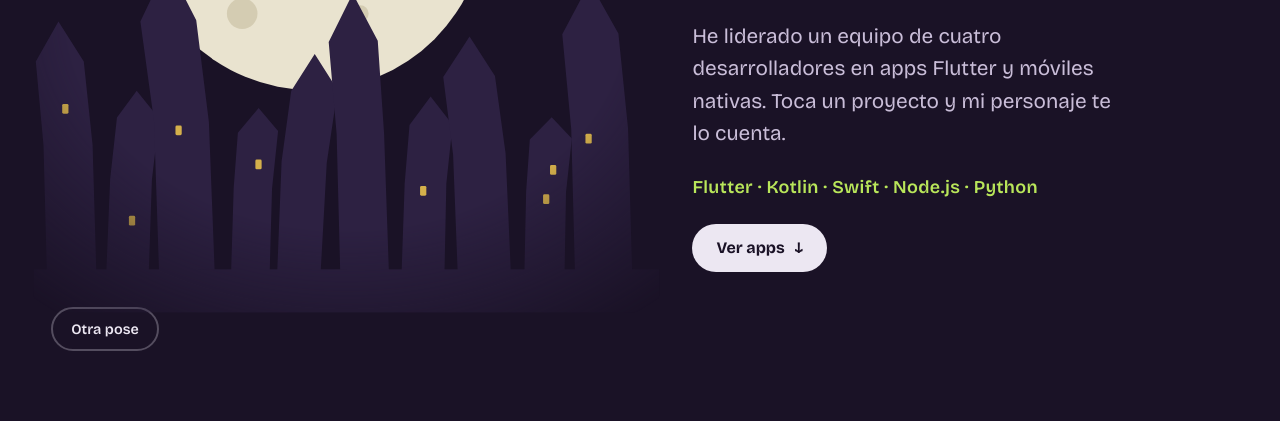
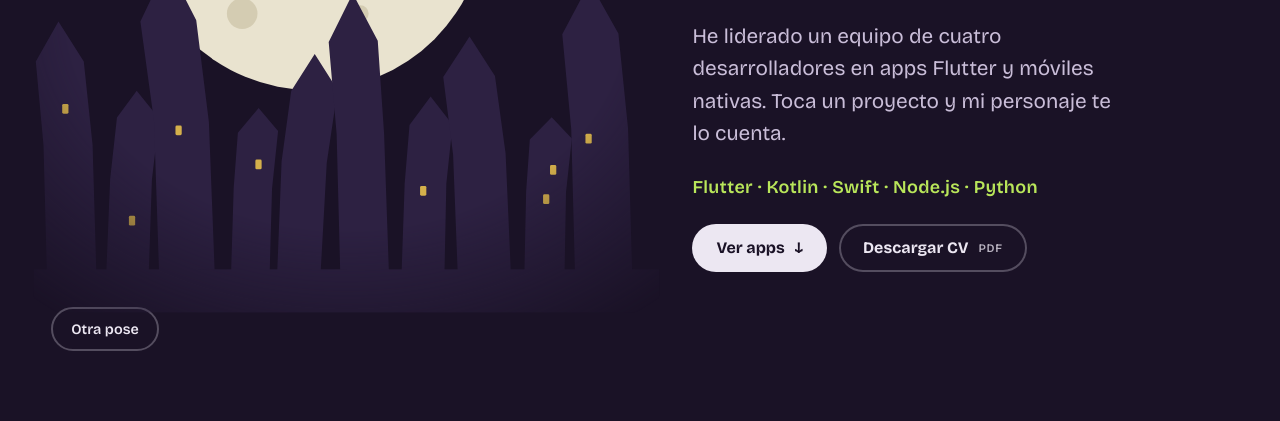
Before and after one commit to RobertoBoz/Portafolio, a plain HTML site: page index.html in a window 1280 px wide. Shown: the part 379-800 px from the top of the page. Drawn offline with nearby package versions, Linux system fonts and the light colour scheme; a web font is replaced by a local one.

Commit message:
Agrega CV descargable sin teléfono
- cv/Roberto-Bolanos-Zepeda-CV.pdf: teléfono quitado de la imagen, del texto oculto y de los enlaces
- Botón "Descargar CV" junto a "Ver apps" y enlace en Contacto
- Enlaces al CV en el README

```diff
--- a/css/estilos.css
+++ b/css/estilos.css
@@ -78,3 +78,9 @@ footer{max-width:1360px;margin:0 auto;padding-block:32px 40px;border-top:14px so
 }
 @media (max-width:480px){.row{grid-template-columns:minmax(0,1fr);gap:2px}.row .y{padding-top:0}.top .mark{display:none}.top{justify-content:center}}
 @media (prefers-reduced-motion:reduce){.flap{animation:none}.scene .g{transition:none}.rise{animation:none;opacity:1;transform:none}body,.row,.btn,.bubble{transition:none}html{scroll-behavior:auto}}
+
+/* Botones del inicio: "Ver apps" y "Descargar CV" */
+.acciones{display:flex;flex-wrap:wrap;gap:12px}
+.btn-alt{background:none;color:var(--fg);box-shadow:inset 0 0 0 2px var(--line)}
+.btn-alt:hover{background:var(--fg);color:var(--bg);box-shadow:none}
+.btn .peq{font-size:.72em;font-weight:600;letter-spacing:.06em;opacity:.75}
--- a/index.html
+++ b/index.html
@@ -39,7 +39,10 @@
     <h1><span class="rise" style="--i:0">Roberto Bolaños Zepeda</span> <em class="rise" style="--i:1">Tech Lead Mobile</em></h1>
     <p class="lead rise" style="--i:2">He liderado un equipo de cuatro desarrolladores en apps Flutter y móviles nativas. Toca un proyecto y mi personaje te lo cuenta.</p>
     <p class="stack rise" style="--i:3">Flutter · Kotlin · Swift · Node.js · Python</p>
-    <a class="btn rise" style="--i:4" href="#trabajos">Ver apps <span aria-hidden="true">↓</span></a>
+    <div class="acciones rise" style="--i:4">
+      <a class="btn" href="#trabajos">Ver apps <span aria-hidden="true">↓</span></a>
+      <a class="btn btn-alt" href="cv/Roberto-Bolanos-Zepeda-CV.pdf" download>Descargar CV <span class="peq">PDF</span></a>
+    </div>
   </section>
   <section data-pose="crossed" data-s="trabajos" id="trabajos">
     <h2>Apps y herramientas</h2>
@@ -63,7 +66,7 @@
   <section data-pose="peace" data-s="contacto" id="contacto">
     <h2>Platiquemos</h2>
     <div class="mailrow"><span id="mail">robertobolanoszepeda@gmail.com</span><button class="copy" type="button" data-copy="robertobolanoszepeda@gmail.com">Copiar</button></div>
-    <div class="links"><a href="https://www.linkedin.com/in/roberto-bola%C3%B1os-zepeda-63614519b/" target="_blank" rel="noopener">LinkedIn</a><a href="https://github.com/RobertoBoz" target="_blank" rel="noopener">GitHub</a></div>
+    <div class="links"><a href="https://www.linkedin.com/in/roberto-bola%C3%B1os-zepeda-63614519b/" target="_blank" rel="noopener">LinkedIn</a><a href="https://github.com/RobertoBoz" target="_blank" rel="noopener">GitHub</a><a href="cv/Roberto-Bolanos-Zepeda-CV.pdf" download>Descargar CV</a></div>
   </section>
 </main>
 </div>
```
Also changed, not shown: 2 other files.
